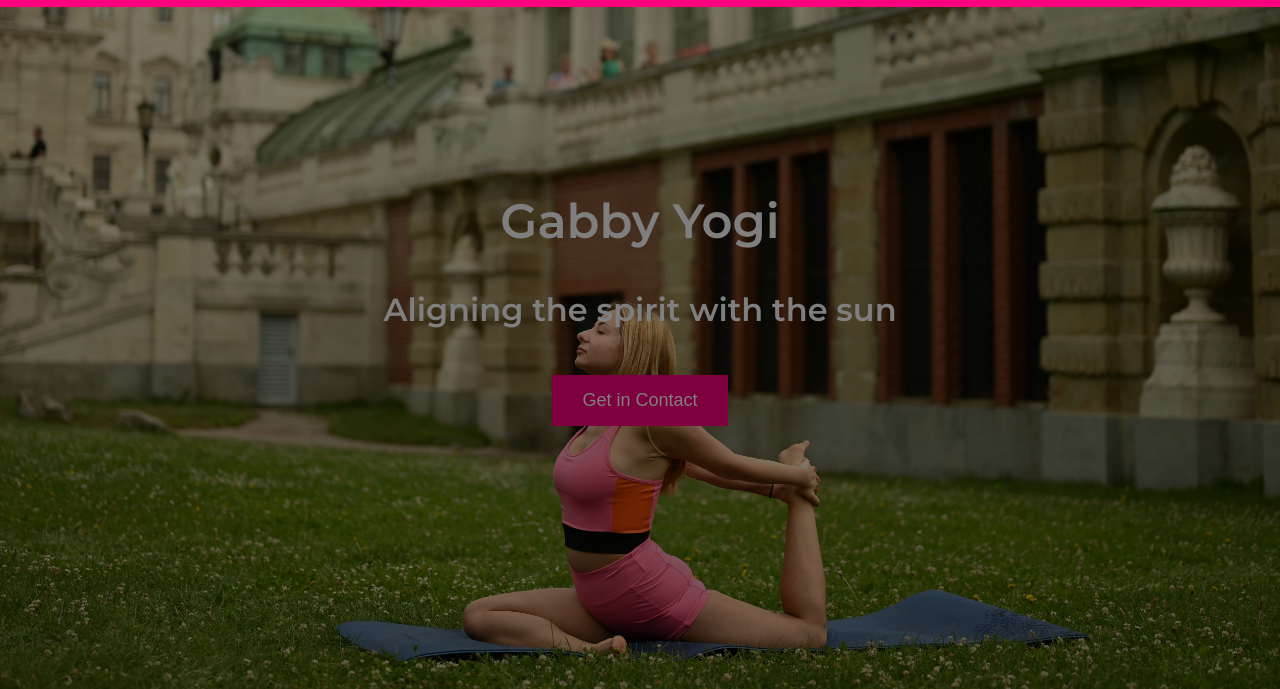
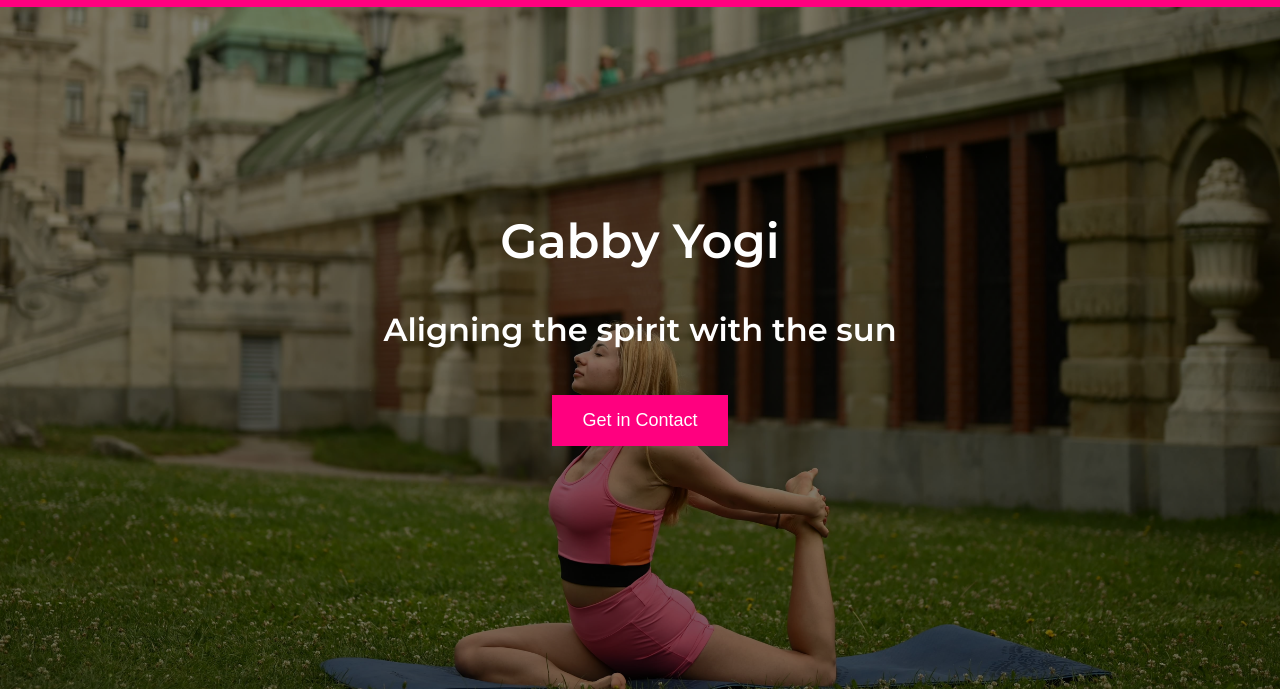
Before and after one commit to gabrielanp/GabbyYogi, a plain HTML site: page index.html in a window 1280 px wide. Shown: the part 111-800 px from the top of the page. Drawn offline with Linux system fonts and the light colour scheme.

Commit message:
hero black

```diff
--- a/styles.css
+++ b/styles.css
@@ -46,19 +46,19 @@ header nav ul li a {
 }
 
 .hero {
+    position: relative;
     display: flex;
-
     justify-content: center;
     align-items: center;
     text-align: center;
     height: 100vh;
-    position: relative;
     background-image: url('DSC_00121.JPG');
     background-size: cover;
     background-repeat: no-repeat;
     background-position: center;
+    padding: 20px;
+}
 
-}
 .hero::before {
     content: '';
     position: absolute;
@@ -69,13 +69,16 @@ header nav ul li a {
     background: rgba(0, 0, 0, 0.5);  /* Black with 50% opacity */
     z-index: 1;
 }
+
 .hero-overlay {
-
+    position: relative;
+    z-index: 2;  /* Ensure content is above the overlay */
     color: white;
-    padding: 100px;
+    padding: 20px;
     border-radius: 8px;
     max-width: 90%;
 }
+
 
 .hero-overlay h1 {
     font-family: 'Montserrat', Arial, sans-serif;
```
